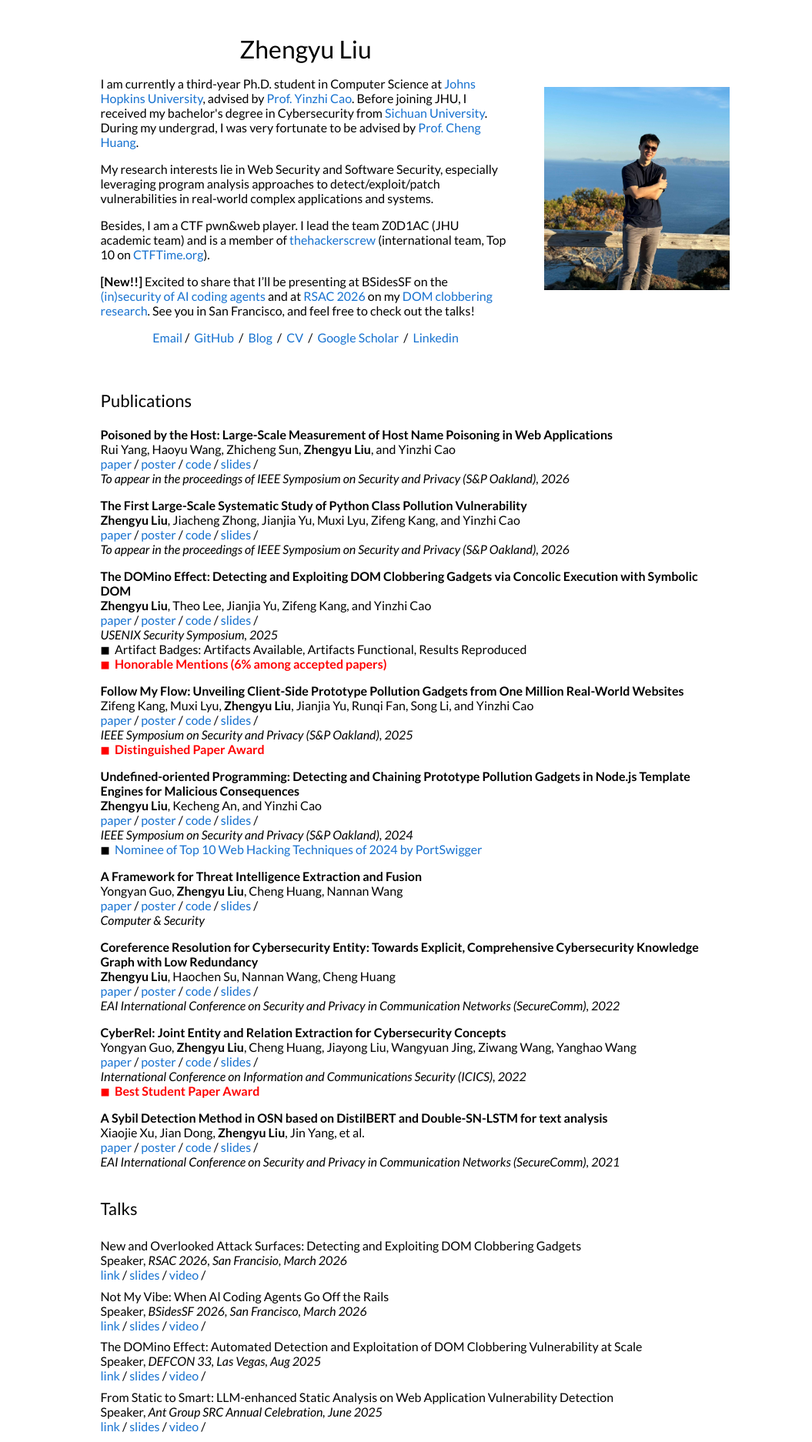
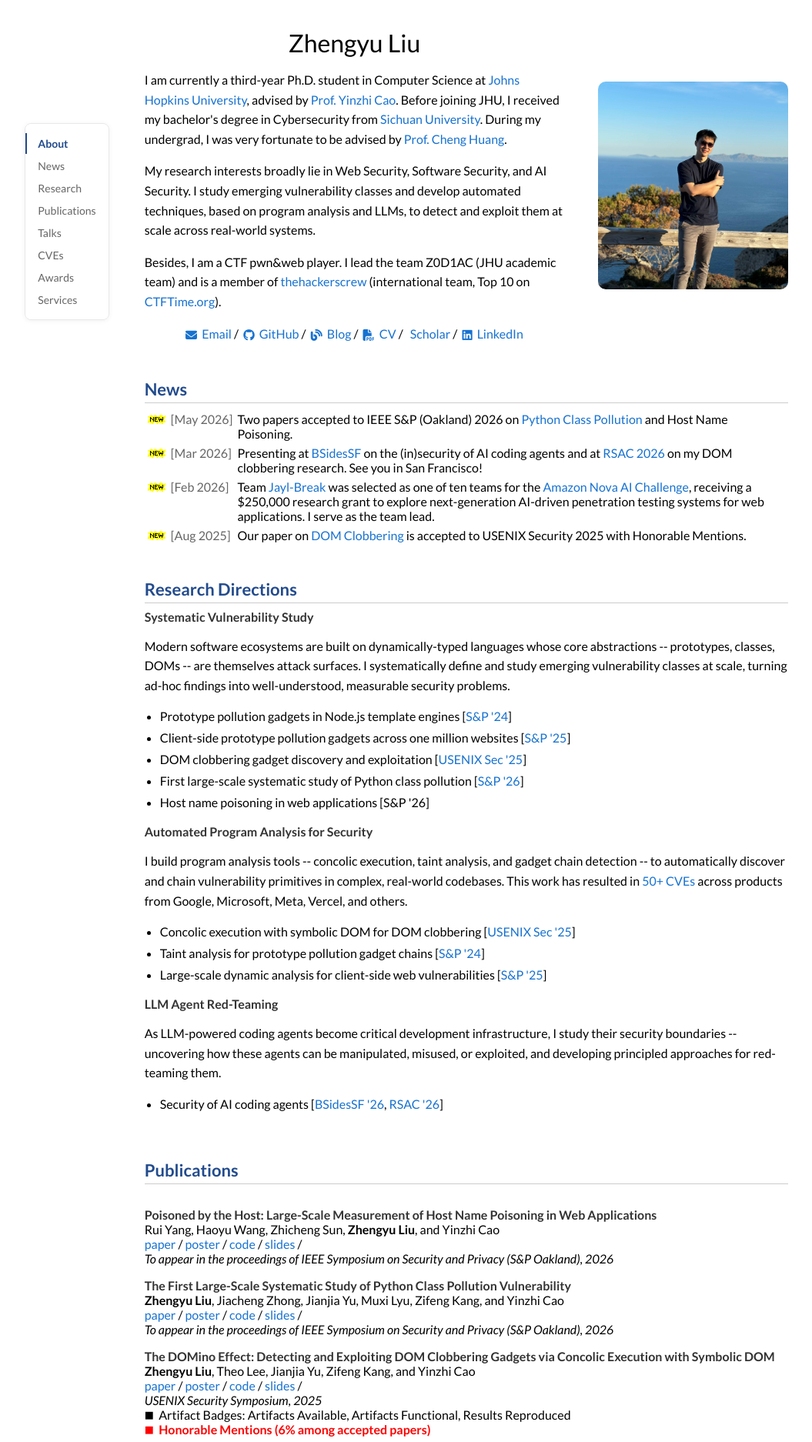
Before and after one commit to jackfromeast/jackfromeast.github.io, a Jekyll site: the page built from _posts/2026-04-12-Hola.md, in a window 1280 px wide. Shown: the top 1874 px of the page at 77% size, without its empty margins (101-1156 px from the left). Built offline with Jekyll 4.4.1, drawn with Linux system fonts in a browser that asks for light colours; a style sheet for code colours, icons or effects is not loaded.

Commit message:
Redesign site with side nav, styled headers, icon social links, and news table
- Add sticky side navigation with scroll-spy active highlighting
- Style h2 section headers with blue color and bottom border
- Replace plain social links with Font Awesome icon versions
- Add news table layout with date/content columns and new.gif
- Update research bio text and add Amazon Nova AI Challenge news
- Add research direction drafts in reserach.temp.md

Co-Authored-By: Claude Opus 4.6 <noreply@anthropic.com>

```diff
--- a/_layouts/default.html
+++ b/_layouts/default.html
@@ -21,9 +21,14 @@
 
   <link rel="stylesheet" type="text/css" href="{{ site.baseurl }}/style.css" />
   <link rel="canonical" href="{{ page.url | replace:'index.html','' | prepend: site.baseurl | prepend: site.url }}">
-  <link href="https://fonts.googleapis.com/css?family=Lato:400,700,400italic,700italic" rel="stylesheet" type="text/css">
+  <link href="https://fonts.googleapis.com/css?family=Lato:400,500,700,400italic,700italic" rel="stylesheet" type="text/css">
+  <link rel="stylesheet" href="https://cdnjs.cloudflare.com/ajax/libs/font-awesome/6.5.1/css/all.min.css" crossorigin="anonymous" referrerpolicy="no-referrer" />
+  <link rel="stylesheet" href="https://cdn.jsdelivr.net/gh/jpswalsh/academicons@1/css/academicons.min.css">
 
   <style>
+    html {
+      scroll-behavior: smooth;
+    }
     a, p, h3, td, tr, strong {
       font-size: 16px;
     }
@@ -31,10 +36,22 @@
 </head>
 
 <body>
-  <table style="width:100%;max-width:860px;border:0px;border-spacing:0px;border-collapse:separate;margin-right:auto;margin-left:auto;">
+  <div class="page-wrapper">
+    <nav class="side-nav">
+      <a href="#about">About</a>
+      <a href="#news">News</a>
+      <a href="#research">Research</a>
+      <a href="#publications">Publications</a>
+      <a href="#talks">Talks</a>
+      <a href="#cves">CVEs</a>
+      <a href="#awards">Awards</a>
+      <a href="#services">Services</a>
+    </nav>
+    <div class="main-content">
+    <table style="width:100%;max-width:880px;border:0px;border-spacing:0px;border-collapse:separate;margin-right:auto;margin-left:auto;">
     <tr style="padding:0px">
       <td style="padding:0px">
-        <table style="width:100%;border:0px;border-spacing:0px;border-collapse:separate;margin-right:auto;margin-left:auto;">
+        <table id="about" style="width:100%;border:0px;border-spacing:0px;border-collapse:separate;margin-right:auto;margin-left:auto;">
           <tr style="padding:0px">
             <td style="padding:2.5%;width:67%;vertical-align:middle">
               <h1>
@@ -44,35 +61,93 @@
                 I am currently a third-year Ph.D. student in Computer Science at <a href="https://www.jhu.edu/">Johns Hopkins University</a>, advised by <a href="https://yinzhicao.org">Prof. Yinzhi Cao</a>. Before joining JHU, I received my bachelor's degree in Cybersecurity from <a href="https://scu.edu.cn/">Sichuan University</a>. During my undergrad, I was very fortunate to be advised by <a href="https://www.chenghuang.org/">Prof. Cheng Huang</a>.
               </p>
               <p>
-                My research interests lie in Web Security and Software Security, especially leveraging program analysis approaches to detect/exploit/patch vulnerabilities in real-world complex applications and systems.
+                My research interests broadly lie in Web Security, Software Security, and AI Security. I study emerging vulnerability classes and develop automated techniques, based on program analysis and LLMs, to detect and exploit them at scale across real-world systems.
               </p>
               <p>
                 Besides, I am a CTF pwn&web player. I lead the team Z0D1AC (JHU academic team) and is a member of <a href="https://www.thehackerscrew.team/members">thehackerscrew</a> (international team, Top 10 on <a href="https://ctftime.org/">CTFTime.org</a>).
               </p>
-              <p>
-              <strong>[New!!]</strong> Excited to share that I’ll be presenting at BSidesSF on the <a href="https://bsidessf2026.sched.com/event/2E1f5/not-my-vibe-when-ai-coding-agents-go-off-the-rails" target="_blank" rel="noopener noreferrer">(in)security of AI coding agents</a> and at <a href="https://path.rsaconference.com/flow/rsac/us26/FullAgenda/page/catalog/session/1770658242033001WpEi" target="_blank" rel="noopener noreferrer">RSAC 2026</a> on my <a href="https://path.rsaconference.com/flow/rsac/us26/FullAgenda/page/catalog/session/1770658242033001WpEi" target="_blank" rel="noopener noreferrer">DOM clobbering research</a>. See you in San Francisco, and feel free to check out the talks!
-              </p>
-                <!-- <p>
-                I played with team <a href="https://www.mccormick.northwestern.edu/computer-science/news-events/news/articles/2024/safeguarding-critical-software-infrastructure-through-novel-ai-systems.html">42-b3yond-6ug</a> in the <a href="https://aicyberchallenge.com/">AIxCC</a> competition, where we were awarded $2 million and advanced to the final competition (Top 7) in August 2025.
-              </p>-->
-              <p style="text-align:center">
-                <a href="https://mailhide.io/e/zmIXSlvn" onclick="popup=window.open('https://mailhide.io/e/zmIXSlvn','mailhidepopup','width=580,height=635'); return false;">Email</a>&nbsp;/&nbsp;
-                <a target="https://github.com/jackfromeast" href="https://github.com/jackfromeast">GitHub</a> &nbsp;/&nbsp;
-                <a target="https://jackfromeast.site" href="https://jackfromeast.site">Blog</a> &nbsp;/&nbsp;
-                <a target="https://jackfromeast.github.io/assets/CV_Zhengyu_Liu.pdf" href="https://jackfromeast.github.io/assets/CV_Zhengyu_Liu.pdf">CV</a> &nbsp;/&nbsp;
-                <a target="https://scholar.google.com/citations?user=i8s4fWgAAAAJ&hl=zh-CN&oi=sra" href="https://scholar.google.com/citations?user=i8s4fWgAAAAJ&hl=zh-CN&oi=sra"> Google Scholar </a> &nbsp;/&nbsp
-                <a target="https://www.linkedin.com/in/zhengyu-liu-363b5121b/" href="https://www.linkedin.com/in/zhengyu-liu-363b5121b/"> Linkedin </a>
+              <p style="text-align:center" class="social-links">
+                <a href="https://mailhide.io/e/zmIXSlvn" onclick="popup=window.open('https://mailhide.io/e/zmIXSlvn','mailhidepopup','width=580,height=635'); return false;"><i class="fas fa-envelope"></i> Email</a>&nbsp;/&nbsp;
+                <a href="https://github.com/jackfromeast" target="_blank"><i class="fab fa-github"></i> GitHub</a>&nbsp;/&nbsp;
+                <a href="https://jackfromeast.site" target="_blank"><i class="fas fa-blog"></i> Blog</a>&nbsp;/&nbsp;
+                <a href="https://jackfromeast.github.io/assets/CV_Zhengyu_Liu.pdf" target="_blank"><i class="fas fa-file-pdf"></i> CV</a>&nbsp;/&nbsp;
+                <a href="https://scholar.google.com/citations?user=i8s4fWgAAAAJ&hl=zh-CN&oi=sra" target="_blank"><i class="ai ai-google-scholar"></i> Scholar</a>&nbsp;/&nbsp;
+                <a href="https://www.linkedin.com/in/zhengyu-liu-363b5121b/" target="_blank"><i class="fab fa-linkedin"></i> LinkedIn</a>
               </p>
             </td>
             <td style="padding:2.5%;width:40%;max-width:40%">
-              <img style="width:100%;max-width:100%" alt="profile photo" src="images/IMG_9657.jpg">
+              <img style="width:100%;max-width:100%;border-radius:10px;" alt="profile photo" src="images/IMG_9657.jpg">
+            </td>
+          </tr>
+        </table>
+
+        <table style="width:100%;border:0px;border-spacing:0px;border-collapse:separate;margin-right:auto;margin-left:auto;margin-top:-15px;">
+          <tr>
+            <td id="news" style="padding:2.5%;width:100%;vertical-align:middle">
+              <h2>News</h2>
+              <table class="news-table" style="border:none;">
+                <tr>
+                  <td class="news-date"><img src="images/new.gif" alt="new"> [May 2026]</td>
+                  <td>Two papers accepted to IEEE S&P (Oakland) 2026 on <a href="/assets/Pyrl.pdf">Python Class Pollution</a> and Host Name Poisoning.</td>
+                </tr>
+                <tr>
+                  <td class="news-date"><img src="images/new.gif" alt="new"> [Mar 2026]</td>
+                  <td>Presenting at <a href="https://bsidessf2026.sched.com/event/2E1f5/not-my-vibe-when-ai-coding-agents-go-off-the-rails" target="_blank" rel="noopener noreferrer">BSidesSF</a> on the (in)security of AI coding agents and at <a href="https://path.rsaconference.com/flow/rsac/us26/FullAgenda/page/catalog/session/1770658242033001WpEi" target="_blank" rel="noopener noreferrer">RSAC 2026</a> on my DOM clobbering research. See you in San Francisco!</td>
+                </tr>
+                <tr>
+                  <td class="news-date"><img src="images/new.gif" alt="new"> [Feb 2026]</td>
+                  <td>Team <a href="https://www.amazon.science/nova-ai-challenge/teams/jayl-break" target="_blank" rel="noopener noreferrer">Jayl-Break</a> was selected as one of ten teams for the <a href="https://www.amazon.science/nova-ai-challenge" target="_blank" rel="noopener noreferrer">Amazon Nova AI Challenge</a>, receiving a $250,000 research grant to explore next-generation AI-driven penetration testing systems for web applications. I serve as the team lead.</td>
+                </tr>
+                <tr>
+                  <td class="news-date"><img src="images/new.gif" alt="new"> [Aug 2025]</td>
+                  <td>Our paper on <a href="/assets/DOMinoEffect.pdf">DOM Clobbering</a> is accepted to USENIX Security 2025 with Honorable Mentions.</td>
+                </tr>
+              </table>
             </td>
           </tr>
         </table>
 
         <table style="width:100%;border:0px;border-spacing:0px;border-collapse:separate;margin-right:auto;margin-left:auto;">
           <tr>
-            <td style="padding:2.5%;width:100%;vertical-align:middle">
+            <td id="research" style="padding:2.5%;width:100%;vertical-align:middle">
+              <h2>Research Directions</h2>
+
+              <h3>Systematic Vulnerability Study</h3>
+              <p>
+                Modern software ecosystems are built on dynamically-typed languages whose core abstractions -- prototypes, classes, DOMs -- are themselves attack surfaces. I systematically define and study emerging vulnerability classes at scale, turning ad-hoc findings into well-understood, measurable security problems.
+              </p>
+              <ul>
+                <li>Prototype pollution gadgets in Node.js template engines [<a href="/assets/UoPF.pdf">S&P '24</a>]</li>
+                <li>Client-side prototype pollution gadgets across one million websites [<a href="/assets/FollowMyFlow.pdf">S&P '25</a>]</li>
+                <li>DOM clobbering gadget discovery and exploitation [<a href="/assets/DOMinoEffect.pdf">USENIX Sec '25</a>]</li>
+                <li>First large-scale systematic study of Python class pollution [<a href="/assets/Pyrl.pdf">S&P '26</a>]</li>
+                <li>Host name poisoning in web applications [S&P '26]</li>
+              </ul>
+
+              <h3>Automated Program Analysis for Security</h3>
+              <p>
+                I build program analysis tools -- concolic execution, taint analysis, and gadget chain detection -- to automatically discover and chain vulnerability primitives in complex, real-world codebases. This work has resulted in <a href="https://github.com/jackfromeast/jackfromeast.github.io/blob/master/_data/vulns.yml">50+ CVEs</a> across products from Google, Microsoft, Meta, Vercel, and others.
+              </p>
+              <ul>
+                <li>Concolic execution with symbolic DOM for DOM clobbering [<a href="/assets/DOMinoEffect.pdf">USENIX Sec '25</a>]</li>
+                <li>Taint analysis for prototype pollution gadget chains [<a href="/assets/UoPF.pdf">S&P '24</a>]</li>
+                <li>Large-scale dynamic analysis for client-side web vulnerabilities [<a href="/assets/FollowMyFlow.pdf">S&P '25</a>]</li>
+              </ul>
+
+              <h3>LLM Agent Red-Teaming</h3>
+              <p>
+                As LLM-powered coding agents become critical development infrastructure, I study their security boundaries -- uncovering how these agents can be manipulated, misused, or exploited, and developing principled approaches for red-teaming them.
+              </p>
+              <ul>
+                <li>Security of AI coding agents [<a href="https://bsidessf2026.sched.com/event/2E1f5/not-my-vibe-when-ai-coding-agents-go-off-the-rails" target="_blank" rel="noopener noreferrer">BSidesSF '26</a>, <a href="https://path.rsaconference.com/flow/rsac/us26/FullAgenda/page/catalog/session/1770658242033001WpEi" target="_blank" rel="noopener noreferrer">RSAC '26</a>]</li>
+              </ul>
+            </td>
+          </tr>
+        </table>
+
+        <table style="width:100%;border:0px;border-spacing:0px;border-collapse:separate;margin-right:auto;margin-left:auto;">
+          <tr>
+            <td id="publications" style="padding:2.5%;width:100%;vertical-align:middle">
               <h2>Publications</h2>
             </td>
           </tr>
@@ -126,7 +201,7 @@
 
         <table style="width:100%;border:0px;border-spacing:0px;border-collapse:separate;margin-right:auto;margin-left:auto;">
           <tr>
-            <td style="padding:2.5%;width:100%;vertical-align:middle">
+            <td id="talks" style="padding:2.5%;width:100%;vertical-align:middle">
               <h2>Talks</h2>
             </td>
           </tr>
@@ -199,7 +274,7 @@
         <table style="width:100%;border:0px;border-spacing:0px;border-collapse:separate;margin-right:auto;margin-left:auto;">
           <tr>
             <td style="padding:2.5%;width:100%;vertical-align:middle;">
-              <div style="margin-bottom: 10px;">
+              <div id="ctf" style="margin-bottom: 10px;">
                 <h2>Capture The Flags</h2>
               </div>
               <table style="width:100%;table-layout:auto;">
@@ -226,7 +301,7 @@
         <table style="width:100%;border:0px;border-spacing:0px;border-collapse:separate;margin-right:auto;margin-left:auto;">
           <tr>
             <td style="padding:2.5%;width:100%;vertical-align:middle">
-              <div style="margin-bottom: 10px;">
+              <div id="awards" style="margin-bottom: 10px;">
                 <h2>Selected Honors & Awards</h2>
               </div>
               <table style="width:100%;table-layout:auto;">
@@ -281,7 +356,7 @@
         <table style="width:100%;border:0px;border-spacing:0px;border-collapse:separate;margin-right:auto;margin-left:auto;">
           <tr>
             <td style="padding:2.5%;width:100%;vertical-align:middle">
-              <div style="margin-bottom: 10px;">
+              <div id="services" style="margin-bottom: 10px;">
                 <h2>Professional Services</h2>
               </div>
               <div>
@@ -350,7 +425,7 @@
         <table style="width:100%;border:0px;border-spacing:0px;border-collapse:separate;margin-right:auto;margin-left:auto;">
           <tr>
             <td style="padding:2.5%;width:100%;vertical-align:middle">
-              <div style="margin-bottom: 10px;">
+              <div id="cves" style="margin-bottom: 10px;">
                 <h2>StarBugs</h2>
               </div>
               <p style="margin-right: 5%;">
@@ -385,6 +460,32 @@
       </td>
     </tr>
   </table>
+    </div>
+  </div>
+  <script>
+    (function() {
+      var navLinks = document.querySelectorAll('.side-nav a');
+      var sections = [];
+      navLinks.forEach(function(link) {
+        var id = link.getAttribute('href').substring(1);
+        var el = document.getElementById(id);
+        if (el) sections.push({ id: id, el: el, link: link });
+      });
+      function onScroll() {
+        var scrollY = window.scrollY + 200;
+        var current = sections[0];
+        for (var i = 0; i < sections.length; i++) {
+          if (sections[i].el.getBoundingClientRect().top + window.scrollY <= scrollY) {
+            current = sections[i];
+          }
+        }
+        navLinks.forEach(function(l) { l.classList.remove('active'); });
+        if (current) current.link.classList.add('active');
+      }
+      window.addEventListener('scroll', onScroll);
+      onScroll();
+    })();
+  </script>
 </body>
 
 </html>
--- a/style.scss
+++ b/style.scss
@@ -12,14 +12,22 @@
 /**************/
 /* BASE RULES */
 /**************/
+
+body {
+  background-color: #fff;
+  margin: 0;
+  padding: 0;
+}
+
 a {
   color: #1772d0;
   text-decoration: none;
+  transition: color 0.2s ease;
 }
 
 a:focus,
 a:hover {
-  color: #f09228;
+  color: #224b8d;
   text-decoration: none;
 }
 
@@ -40,26 +48,6 @@ strong {
   font-display: auto;
 }
 
-h2 {
-  font-family: 'Lato', Verdana, Helvetica, sans-serif;
-  font-size: 22px;
-  font-display: auto;
-  font-weight: normal;
-  padding: 0px;
-  margin: 0px;
-  display:inline;
-}
-
-h3 {
-  font-family: 'Lato', Verdana, Helvetica, sans-serif;
-  font-size: 14px;
-  font-weight: 700;
-  font-display: auto;
-  padding: 0px;
-  margin: 0px;
-  display:inline;
-}
-
 h1 {
   font-family: 'Lato', Verdana, Helvetica, sans-serif;
   font-size: 32px;
@@ -71,9 +59,48 @@ h1 {
   margin-block-end: 14px;
   margin-left: 0px;
   margin-right: 0px;
-
 }
 
+h2 {
+  font-family: 'Lato', Verdana, Helvetica, sans-serif;
+  font-size: 22px;
+  font-display: auto;
+  font-weight: 700;
+  color: #224b8d;
+  padding: 0;
+  padding-bottom: 4px;
+  margin: 0;
+  margin-bottom: 8px;
+  margin-top: 0px;
+  display: block;
+  border-bottom: 1px solid #ccc;
+}
+
+h3 {
+  font-family: 'Lato', Verdana, Helvetica, sans-serif;
+  font-size: 14px;
+  font-weight: 700;
+  font-display: auto;
+  color: #333;
+  padding: 0px;
+  margin: 0px;
+  display: inline;
+}
+
+p {
+  line-height: 1.6;
+}
+
+ul {
+  padding-left: 20px;
+}
+
+li {
+  margin-bottom: 4px;
+  line-height: 1.5;
+}
+
+/* Image fade helpers */
 .one {
   width: 160px;
   height: 160px;
@@ -99,6 +126,110 @@ span.highlight {
   background-color: #ffffd0;
 }
 
+/* Page layout: side nav + content */
+.page-wrapper {
+  display: flex;
+  justify-content: center;
+  max-width: 1200px;
+  margin: 0 auto;
+  gap: 24px;
+}
+
+/* Side Navigation */
+.side-nav {
+  position: sticky;
+  top: 160px;
+  align-self: flex-start;
+  flex-shrink: 0;
+  display: flex;
+  flex-direction: column;
+  gap: 2px;
+  padding: 12px 0;
+  margin-top: 160px;
+  border: 1px solid #e8e8e8;
+  border-radius: 8px;
+  box-shadow: 0 1px 6px rgba(0, 0, 0, 0.06);
+}
+
+.side-nav a {
+  color: #666;
+  font-size: 14px;
+  font-weight: 500;
+  text-decoration: none;
+  padding: 5px 16px 5px 14px;
+  border-left: 2px solid transparent;
+  transition: color 0.2s ease, border-color 0.2s ease, background-color 0.2s ease;
+  white-space: nowrap;
+}
+
+.side-nav a:hover {
+  color: #224b8d;
+  border-left-color: #224b8d;
+  background-color: rgba(82, 123, 189, 0.05);
+}
+
+.side-nav a.active {
+  color: #224b8d;
+  font-weight: 700;
+  border-left-color: #224b8d;
+}
+
+.main-content {
+  flex: 1;
+  min-width: 0;
+  max-width: 880px;
+}
+
+@media (max-width: 1100px) {
+  .side-nav {
+    display: none;
+  }
+  .main-content {
+    max-width: 100%;
+  }
+}
+
+/* News table */
+.news-table {
+  border: none;
+  border-collapse: collapse;
+  width: 100%;
+}
+
+.news-table tr {
+  border: none;
+}
+
+.news-table td {
+  border: none;
+  padding: 3px 6px 3px 0;
+  vertical-align: top;
+  text-align: left;
+}
+
+.news-date {
+  white-space: nowrap;
+  color: #666;
+}
+
+/* Social links with icons */
+.social-links a {
+  color: #1772d0;
+  text-decoration: none;
+  transition: color 0.2s ease;
+}
+
+.social-links a:hover {
+  color: #224b8d;
+}
+
+.social-links i {
+  margin-right: 3px;
+  font-size: 15px;
+  vertical-align: -1px;
+}
+
+
 // Settled on moving the import of syntax highlighting to the bottom of the CSS
 // ... Otherwise it really bloats up the top of the CSS file and makes it difficult to find the start
 //@import "highlights";
```
Also changed, not shown: reserach.temp.md (added, +155 -0 lines), images/new.gif (added).
